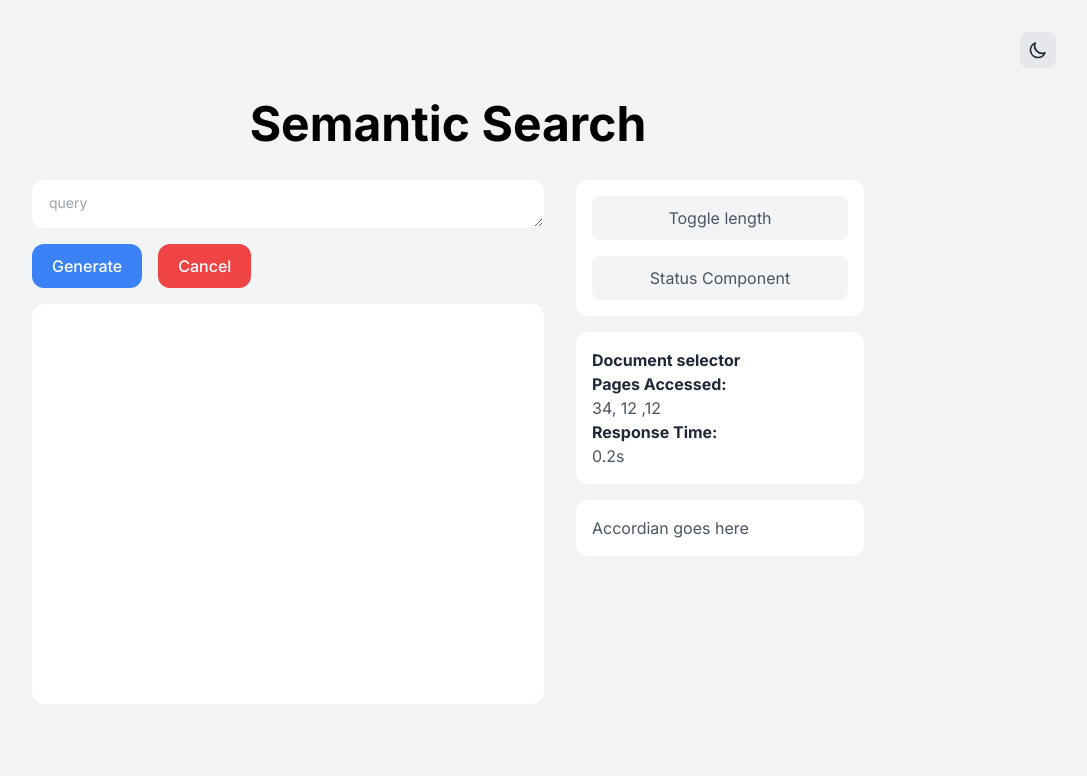
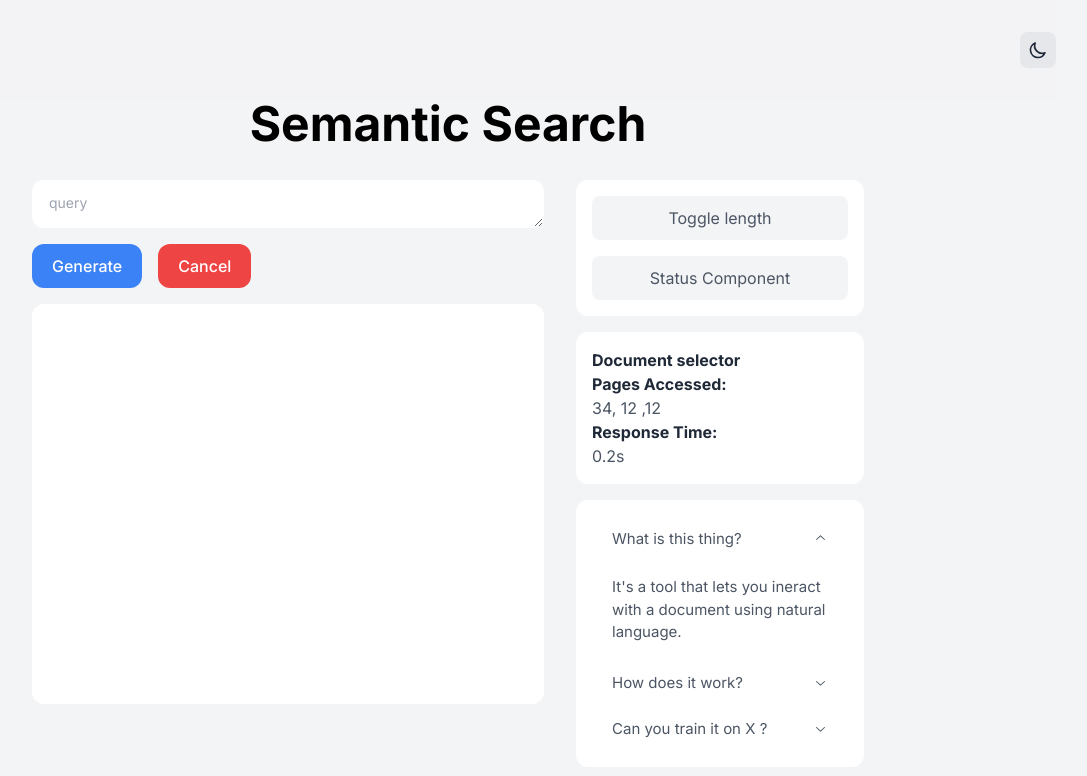
Before and after one commit to beverm2391/semantic-search-frontend-v2, a Next.js app: page / in a window 1280 px wide. Shown: the top 776 px of the page, without its empty margins (192-1279 px from the left). Built offline with nearby package versions, Linux system fonts and the light colour scheme.

Commit message:
added accordian

```diff
--- /dev/null
+++ b/components/Accordion.js
@@ -0,0 +1,86 @@
+import React from 'react';
+import * as Accordion from '@radix-ui/react-accordion';
+import classNames from 'classnames';
+import { ChevronDownIcon } from '@radix-ui/react-icons';
+
+const AccordionDemo = () => (
+    <div className="AccordionWrapper">
+        <Accordion.Root className="AccordionRoot" type="single" defaultValue="item-1" collapsible>
+            <Accordion.Item className="AccordionItem" value="item-1">
+                <AccordionTrigger>What is this thing?</AccordionTrigger>
+                <AccordionContent>It&apos;s a tool that lets you ineract with a document using natural language.</AccordionContent>
+            </Accordion.Item>
+
+            <Accordion.Item className="AccordionItem" value="item-2">
+                <AccordionTrigger>How does it work?</AccordionTrigger>
+                <AccordionContent>
+                    It uses a combination of ML (sentence transformers) and AI (GPT-3) to find relevant parts of the document and
+                    then generate a response.
+                </AccordionContent>
+            </Accordion.Item>
+
+            <Accordion.Item className="AccordionItem" value="item-3">
+                <AccordionTrigger>Can you train it on X ?</AccordionTrigger>
+                <Accordion.Content className="AccordionContent">
+                    <div className="AccordionContentText">
+                        Yup! You can help me test it. Just <a href="mailto:ben@beneverman.com" className='underline text-blue-500'>shoot me an email</a>.
+                    </div>
+                </Accordion.Content>
+            </Accordion.Item>
+        </Accordion.Root>
+    </div>
+);
+
+// const AccordionTrigger = React.forwardRef(({ children, className, ...props }, forwardedRef) => (
+//     <Accordion.Header className="AccordionHeader">
+//         <Accordion.Trigger
+//             className={classNames('AccordionTrigger', className)}
+//             {...props}
+//             ref={forwardedRef}
+//         >
+//             {children}
+//             <ChevronDownIcon className="AccordionChevron" aria-hidden />
+//         </Accordion.Trigger>
+//     </Accordion.Header>
+// ));
+
+const AccordionTrigger = React.forwardRef(function AccordionTrigger({ children, className, ...props }, forwardedRef) {
+    return (
+        <Accordion.Header className="AccordionHeader">
+            <Accordion.Trigger
+                className={classNames('AccordionTrigger', className)}
+                {...props}
+                ref={forwardedRef}
+            >
+                {children}
+                <ChevronDownIcon className="AccordionChevron" aria-hidden />
+            </Accordion.Trigger>
+        </Accordion.Header>
+    );
+});
+
+
+// const AccordionContent = React.forwardRef(({ children, className, ...props }, forwardedRef) => (
+//     <Accordion.Content
+//         className={classNames('AccordionContent', className)}
+//         {...props}
+//         ref={forwardedRef}
+//     >
+//         <div className="AccordionContentText">{children}</div>
+//     </Accordion.Content>
+// ));
+
+const AccordionContent = React.forwardRef(function AccordionContent({ children, className, ...props }, forwardedRef) {
+    return (
+        <Accordion.Content
+            className={classNames('AccordionContent', className)}
+            {...props}
+            ref={forwardedRef}
+        >
+            <div className="AccordionContentText">{children}</div>
+        </Accordion.Content>
+    );
+});
+
+
+export default AccordionDemo;
--- a/components/UI.js
+++ b/components/UI.js
@@ -1,5 +1,6 @@
 import Button from './Button'
 import { useState } from 'react'
+import AccordionDemo from './Accordion'
 
 export default function UI() {
     const [query, setQuery] = useState('')
@@ -17,10 +18,10 @@ export default function UI() {
                     />
                 </div>
                 <div className='buttons-container'>
-                    <Button className='bg-blue-500 text-white font-medium py-[10px] px-[20px] rounded-xl hover:scale-[1.01] hover:bg-blue-400 mr-4'>
+                    <Button className='bg-blue-500 text-white font-medium py-[10px] px-[20px] rounded-xl hover:scale-[1.01] hover:bg-blue-400 mr-4 dark:bg-blue-800 dark:hover:bg-blue-700'>
                         Generate
                     </Button>
-                    <Button className='bg-red-500 text-white font-medium py-[10px] px-[20px] rounded-xl hover:scale-[1.01] hover:bg-red-400 mr-4'>
+                    <Button className='bg-red-500 text-white font-medium py-[10px] px-[20px] rounded-xl hover:scale-[1.01] hover:bg-red-400 mr-4 dark:bg-red-600 dark:hover:bg-red-500'>
                         Cancel
                     </Button>
                 </div>
@@ -47,7 +48,7 @@ export default function UI() {
                     <p>0.2s</p>
                 </div>
                 <div className='instructions-container'>
-                    <p>Accordian goes here</p>
+                    <AccordionDemo/>
                 </div>
             </div>
         </div>
--- a/package.json
+++ b/package.json
@@ -10,6 +10,9 @@
   },
   "dependencies": {
     "@next/font": "13.1.1",
+    "@radix-ui/react-accordion": "^1.0.1",
+    "@radix-ui/react-icons": "^1.1.1",
+    "classnames": "^2.3.2",
     "daisyui": "^2.46.1",
     "eslint": "8.31.0",
     "eslint-config-next": "13.1.1",
--- /dev/null
+++ b/styles/Accordian.module.css
@@ -0,0 +1,110 @@
+@import '@radix-ui/colors/blackA.css';
+@import '@radix-ui/colors/mauve.css';
+@import '@radix-ui/colors/violet.css';
+
+/* reset */
+button,
+h3 {
+    all: unset;
+}
+
+.AccordionRoot {
+    border-radius: 6px;
+    width: 300px;
+    background-color: var(--mauve6);
+    box-shadow: 0 2px 10px var(--blackA4);
+}
+
+.AccordionItem {
+    overflow: hidden;
+    margin-top: 1px;
+}
+
+.AccordionItem:first-child {
+    margin-top: 0;
+    border-top-left-radius: 4px;
+    border-top-right-radius: 4px;
+}
+
+.AccordionItem:last-child {
+    border-bottom-left-radius: 4px;
+    border-bottom-right-radius: 4px;
+}
+
+.AccordionItem:focus-within {
+    position: relative;
+    z-index: 1;
+    box-shadow: 0 0 0 2px var(--mauve12);
+}
+
+.AccordionHeader {
+    display: flex;
+}
+
+.AccordionTrigger {
+    font-family: inherit;
+    background-color: transparent;
+    padding: 0 20px;
+    height: 45px;
+    flex: 1;
+    display: flex;
+    align-items: center;
+    justify-content: space-between;
+    font-size: 15px;
+    line-height: 1;
+    color: var(--violet11);
+    box-shadow: 0 1px 0 var(--mauve6);
+    background-color: white;
+}
+
+.AccordionTrigger:hover {
+    background-color: var(--mauve2);
+}
+
+.AccordionContent {
+    overflow: hidden;
+    font-size: 15px;
+    color: var(--mauve11);
+    background-color: var(--mauve2);
+}
+
+.AccordionContent[data-state='open'] {
+    animation: slideDown 300ms cubic-bezier(0.87, 0, 0.13, 1);
+}
+
+.AccordionContent[data-state='closed'] {
+    animation: slideUp 300ms cubic-bezier(0.87, 0, 0.13, 1);
+}
+
+.AccordionContentText {
+    padding: 15px 20px;
+}
+
+.AccordionChevron {
+    color: var(--violet10);
+    transition: transform 300ms cubic-bezier(0.87, 0, 0.13, 1);
+}
+
+.AccordionTrigger[data-state='open']>.AccordionChevron {
+    transform: rotate(180deg);
+}
+
+@keyframes slideDown {
+    from {
+        height: 0;
+    }
+
+    to {
+        height: var(--radix-accordion-content-height);
+    }
+}
+
+@keyframes slideUp {
+    from {
+        height: var(--radix-accordion-content-height);
+    }
+
+    to {
+        height: 0;
+    }
+}
--- a/styles/globals.css
+++ b/styles/globals.css
@@ -140,3 +140,117 @@ a {
   white-space: pre-wrap;
   overflow-wrap: break-word;
 }
+
+/* ! ACCORDIAN */
+/* reset */
+
+.AccordianWrapper button, .AccordianWrapper h3 {
+    all: unset;
+    --mauve6 : #f5f5f7;
+    --mauve2 : #f0f0f2;
+    --mauve11 : #8c8c8c;
+    --mauve12 : #e0e0e0;
+    --violet11 : #3d3d3d;
+    --blackA4 : rgba(0, 0, 0, 0.04);
+}
+
+.AccordionRoot {
+    border-radius: 6px;
+    width: 100%;
+    background-color: var(--mauve6);
+    box-shadow: 0 2px 10px var(--blackA4);
+}
+
+.AccordionItem {
+    overflow: hidden;
+    margin-top: 1px;
+}
+
+.AccordionItem:first-child {
+    margin-top: 0;
+    border-top-left-radius: 4px;
+    border-top-right-radius: 4px;
+}
+
+.AccordionItem:last-child {
+    border-bottom-left-radius: 4px;
+    border-bottom-right-radius: 4px;
+}
+
+.AccordionItem:focus-within {
+    position: relative;
+    z-index: 1;
+    box-shadow: 0 0 0 2px var(--mauve12);
+}
+
+.AccordionHeader {
+    display: flex;
+}
+
+.AccordionTrigger {
+    font-family: inherit;
+    background-color: transparent;
+    padding: 0 20px;
+    height: 45px;
+    flex: 1;
+    display: flex;
+    align-items: center;
+    justify-content: space-between;
+    font-size: 15px;
+    line-height: 1;
+    color: var(--violet11);
+    box-shadow: 0 1px 0 var(--mauve6);
+    background-color: white;
+}
+
+.AccordionTrigger:hover {
+    background-color: var(--mauve2);
+}
+
+.AccordionContent {
+    overflow: hidden;
+    font-size: 15px;
+    color: var(--mauve11);
+    background-color: var(--mauve2);
+}
+
+.AccordionContent[data-state='open'] {
+    animation: slideDown 300ms cubic-bezier(0.87, 0, 0.13, 1);
+}
+
+.AccordionContent[data-state='closed'] {
+    animation: slideUp 300ms cubic-bezier(0.87, 0, 0.13, 1);
+}
+
+.AccordionContentText {
+    padding: 15px 20px;
+}
+
+.AccordionChevron {
+    color: var(--violet10);
+    transition: transform 300ms cubic-bezier(0.87, 0, 0.13, 1);
+}
+
+.AccordionTrigger[data-state='open']>.AccordionChevron {
+    transform: rotate(180deg);
+}
+
+@keyframes slideDown {
+    from {
+        height: 0;
+    }
+
+    to {
+        height: var(--radix-accordion-content-height);
+    }
+}
+
+@keyframes slideUp {
+    from {
+        height: var(--radix-accordion-content-height);
+    }
+
+    to {
+        height: 0;
+    }
+}
--- a/tailwind.config.js
+++ b/tailwind.config.js
@@ -7,7 +7,10 @@ module.exports = {
   ],
   darkMode: 'class',
   theme: {
-    extend: {},
+    extend: {
+      colors: {
+      },
+    },
       fontFamily: {
         primary: ['var(--inter-font)', ...fontFamily.sans],
         serif: ['var(--inter-font)', ...fontFamily.serif],
```
Also changed, not shown: 1 other file (tests, documents, lock files or other folders). Lines whose indentation alone changed are shown as unchanged.
